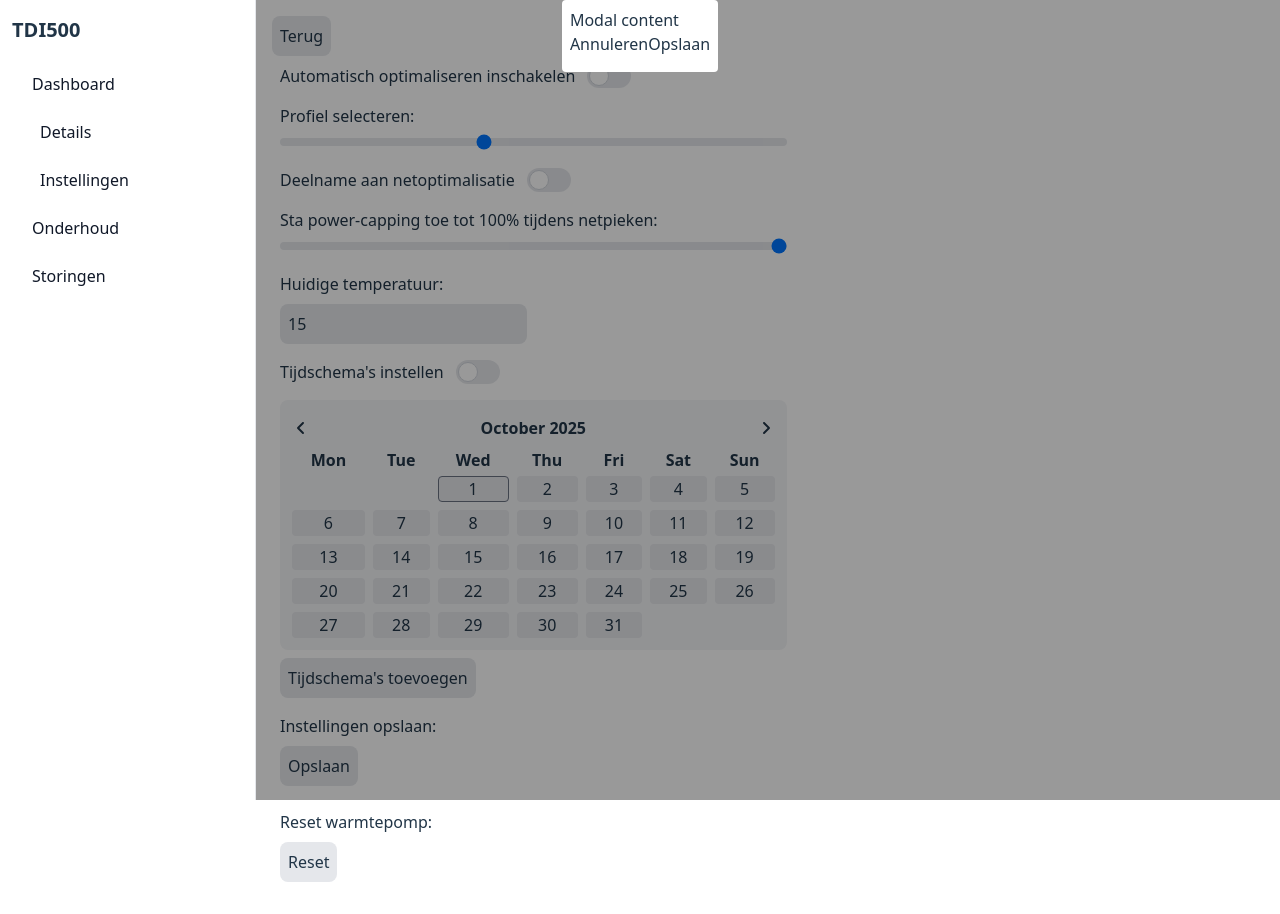
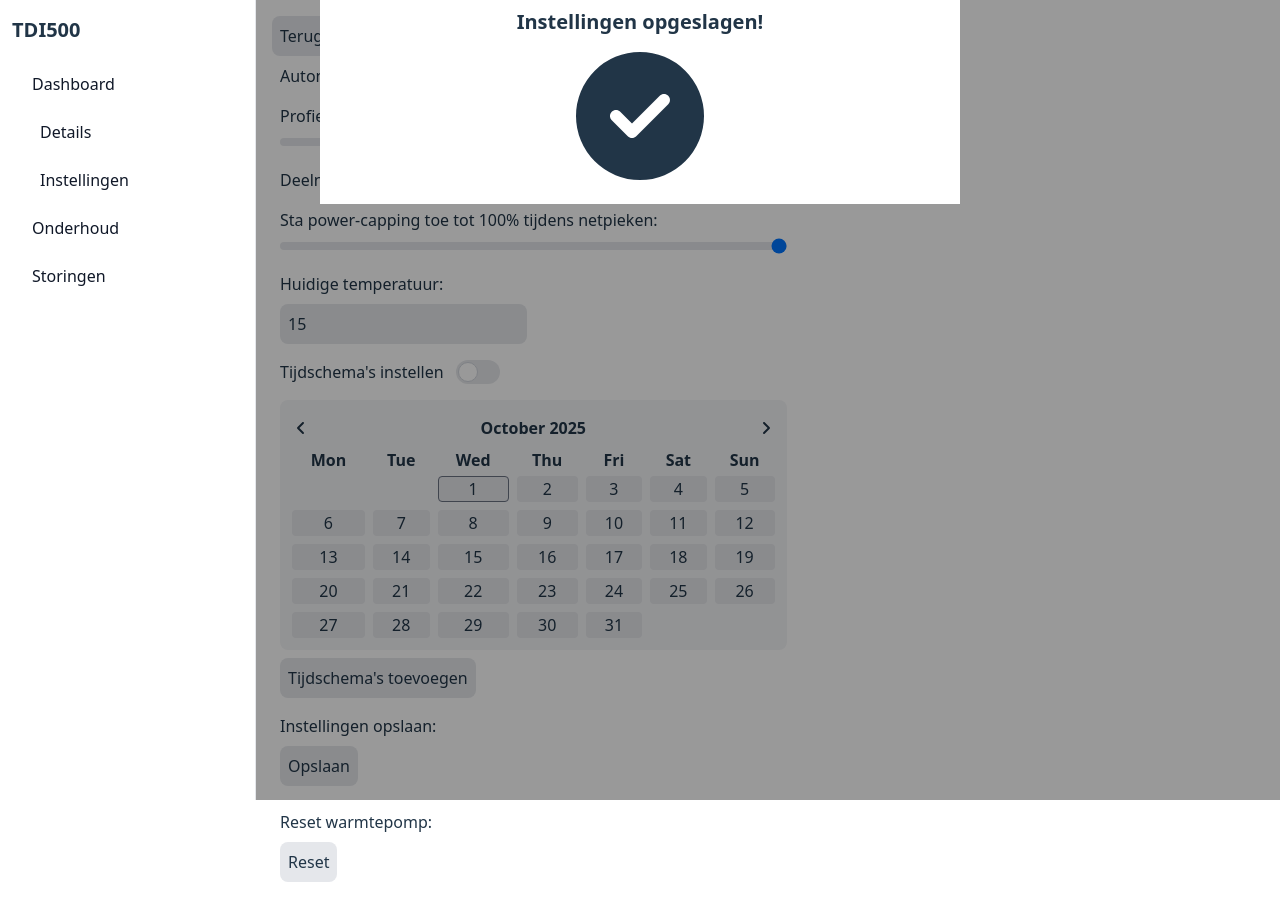
Before and after one commit to CurleyDS/Installateursportaal, a React (Vite) app: page /0/Instellingen in a window 1280 px wide. Both pictures are taken after a click on the button "Opslaan". Built offline with nearby package versions, Linux system fonts and the light colour scheme.

Commit message:
Worked on submitting settings

```diff
--- a/src/pages/DetailsSettings.jsx
+++ b/src/pages/DetailsSettings.jsx
@@ -1,6 +1,8 @@
 import { useState, useEffect } from 'react'
 import { useParams, Link } from 'react-router-dom';
 import { Calendar } from '../components/CalendarComponent';
+import { FontAwesomeIcon } from '@fortawesome/react-fontawesome';
+import { faCircleCheck } from '@fortawesome/free-solid-svg-icons';
 
 function DetailsSettings() {
     const [loading, setLoading] = useState(false);
@@ -9,6 +11,8 @@ function DetailsSettings() {
     const [pomp, setPomp] = useState({});
     const [currentSettings, setCurrentSettings] = useState({});
     const [settings, setSettings] = useState({});
+    const [modal, setModal] = useState(0);
+    const [submitModal, setSubmitModal] = useState(false);
 
     const handleChange = (e) => {
         const {name, value, type, checked} = e.target;
@@ -18,8 +22,10 @@ function DetailsSettings() {
             [name]: type === 'checkbox' ? checked : value
         }));
     }
-    const openModal = () => {
+    const openModal = (saveOrReset) => {
         document.getElementById("confirmModal").classList.remove('hidden');
+
+        setModal(saveOrReset);
     }
 
     const closeModal = () => {
@@ -117,7 +123,7 @@ function DetailsSettings() {
                         <fieldset className="p-2">
                             <label htmlFor="save-submit" className='block mb-2'>
                                 <span className="block mb-2">Instellingen opslaan:</span>
-                                <button type="button" className="p-2 bg-gray-200 rounded-lg" onClick={() => {console.log(settings); openModal()}}>Opslaan</button>
+                                <button type="button" className="p-2 bg-gray-200 rounded-lg" onClick={() => {console.log(settings); openModal(0)}}>Opslaan</button>
                             </label>
                         </fieldset>
                     </form>
@@ -126,20 +132,30 @@ function DetailsSettings() {
                         <fieldset className="p-2">
                             <label htmlFor="reset-submit" className='block mb-2'>
                                 <span className="block mb-2">Reset warmtepomp:</span>
-                                <button type="button" className="p-2 bg-gray-200 rounded-lg" onClick={() => openModal()}>Reset</button>
+                                <button type="button" className="p-2 bg-gray-200 rounded-lg" onClick={() => openModal(1)}>Reset</button>
                             </label>
                         </fieldset>
                     </form>
                 </div>
                 <div id="confirmModal" className="fixed top-0 left-0 z-10 hidden bg-black/40 w-full h-full overflow-auto">
                     <div className="flex items-center justify-center w-full">
-                        <div className="p-2 bg-white rounded">
-                            Modal content
+                        <div className="flex flex-col items-center justify-center bg-white p-2 w-1/2">
+                            {submitModal ? (
+                                <>
+                                    <span className="self-center text-xl font-semibold">{modal == 0 ? "Wilt u uw instellingen opslaan?" : "Weet u zeker dat u de warmtepomp wilt resetten?"}</span>
 
-                            <fieldset className="mb-2">
-                                <button type="button" onClick={() => closeModal()}>Annuleren</button>
-                                <button type="button" onClick={() => closeModal()}>Opslaan</button>
-                            </fieldset>
+                                    <fieldset className="flex items-center justify-between p-2 w-full">
+                                        <button type="button" className="p-2 bg-gray-200 rounded-lg" onClick={() => closeModal()}>Annuleren</button>
+                                        <button type="button" className="p-2 bg-gray-200 rounded-lg" onClick={() => setSubmitModal(true)}>{modal == 0 ? "Opslaan" : "Reset"}</button>
+                                    </fieldset>
+                                </>
+                            ) : (
+                                <>
+                                    <span className="self-center text-xl font-semibold">{modal == 0 ? "Instellingen opgeslagen!" : "Warmtepomp reset!"}</span>
+
+                                    <button type="submit" className="p-2"><FontAwesomeIcon icon={faCircleCheck} className="text-9xl p-2" /></button>
+                                </>
+                            )}
                         </div>
                     </div>
                 </div>
```
